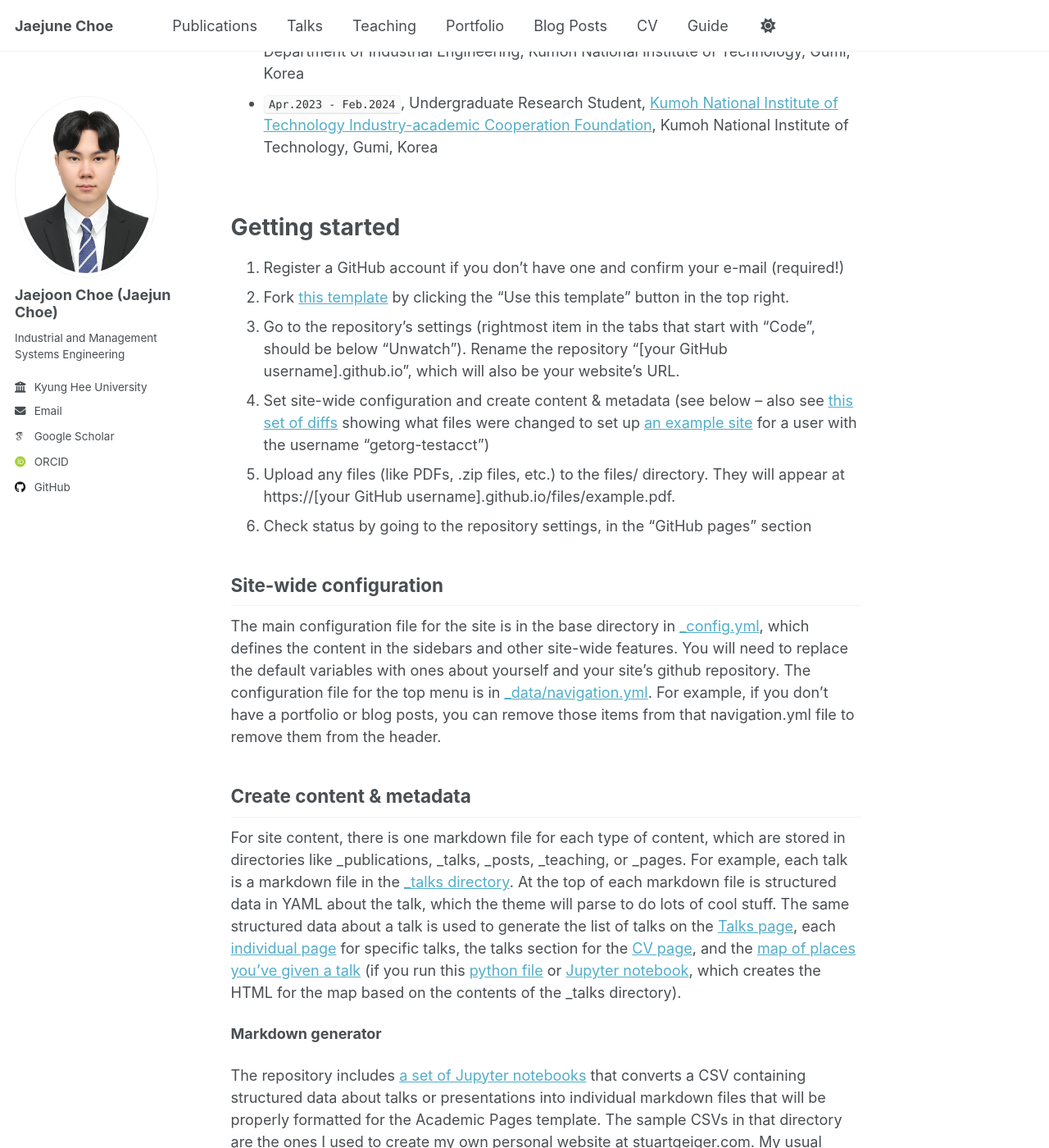
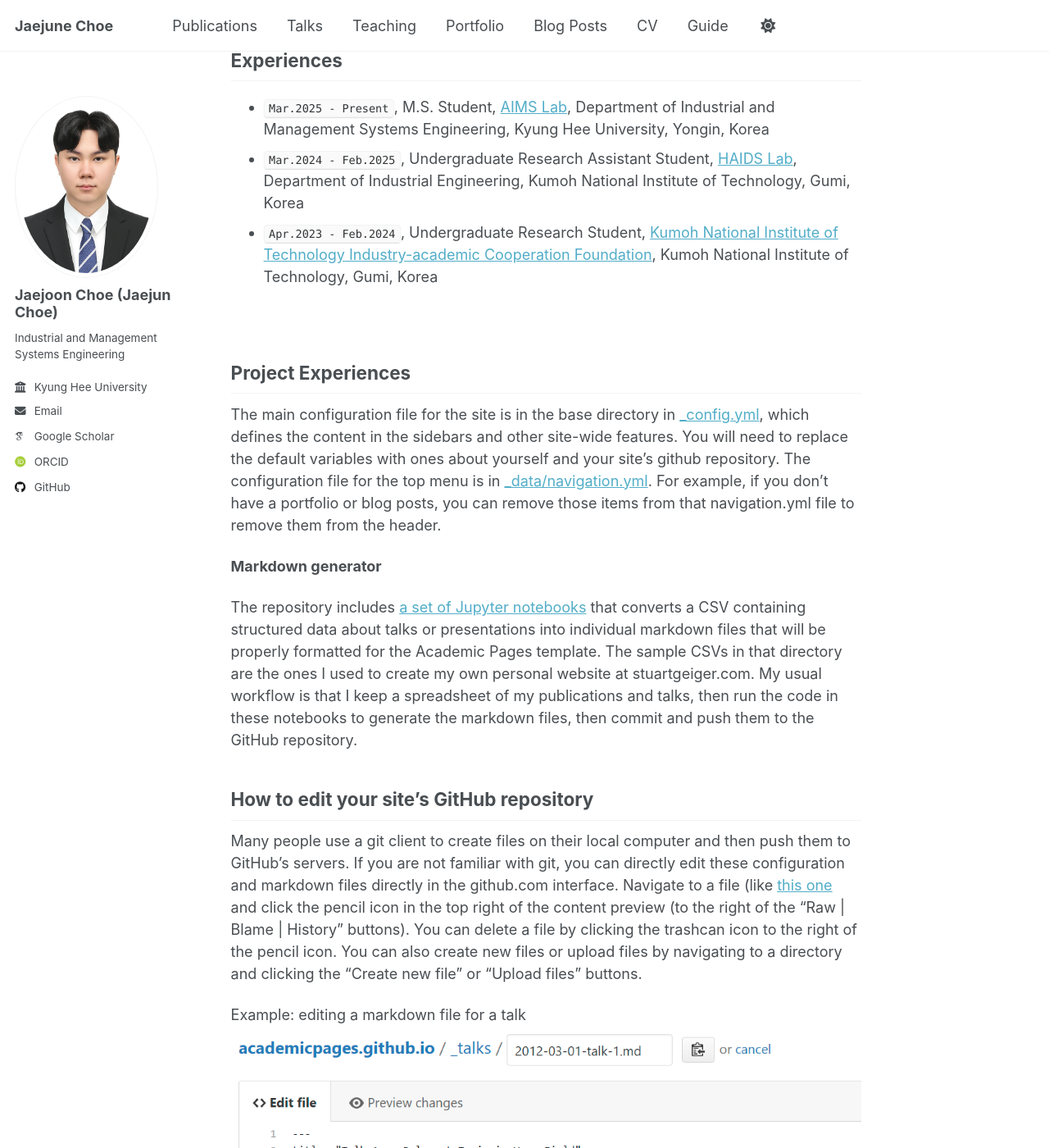
Before and after one commit to jaejunchoe/jaejunchoe.github.io, a Jekyll site: the page built from _pages/about.md, in a window 1280 px wide and 1400 px high, scrolled down 536 px. Shown: the whole window at 82% size. Built offline with Jekyll 4.4.1, drawn with Linux system fonts in a browser that asks for light colours; some web fonts are replaced; some of the changed text lies outside the part shown.

Commit message:
initial commit

```diff
--- a/_pages/about.md
+++ b/_pages/about.md
@@ -16,6 +16,10 @@ Introduction
 안녕하세요, 저는 경희대학교 산업경영공학과 지능형에너지융합전공 석사과정에 재학 중에 있습니다. 현재 대학원 석사과정으로 [인공지능 & 경영과학 연구실(Artificial Intelligence & Management Science Lab)](https://sites.google.com/khu.ac.kr/aims/home)에 소속되어있습니다. 저의 관심 연구분야는 `Defect Detection, Anomaly Detection, Data Mining`입니다.
 
 
+Hello! I am currently pursuing a master’s degree in the Intelligent Energy Convergence program within the Department of Industrial and Management Engineering at Kyung Hee University. I am affiliated with the [Artificial Intelligence & Management Science Lab](https://sites.google.com/khu.ac.kr/aims/home) as a graduate student. My research interests are in `Defect Detection, Anomaly Detection, and Data Mining`.
+
+
+
 
 Experiences
 -----
@@ -26,22 +30,14 @@ Experiences
 
 <br/>
 
-Getting started
-======
-1. Register a GitHub account if you don't have one and confirm your e-mail (required!)
-1. Fork [this template](https://github.com/academicpages/academicpages.github.io) by clicking the "Use this template" button in the top right.
-1. Go to the repository's settings (rightmost item in the tabs that start with "Code", should be below "Unwatch"). Rename the repository "[your GitHub username].github.io", which will also be your website's URL.
-1. Set site-wide configuration and create content & metadata (see below -- also see [this set of diffs](http://archive.is/3TPas) showing what files were changed to set up [an example site](https://getorg-testacct.github.io) for a user with the username "getorg-testacct")
-1. Upload any files (like PDFs, .zip files, etc.) to the files/ directory. They will appear at https://[your GitHub username].github.io/files/example.pdf.
-1. Check status by going to the repository settings, in the "GitHub pages" section
 
-Site-wide configuration
+Project Experiences
 ------
 The main configuration file for the site is in the base directory in [_config.yml](https://github.com/academicpages/academicpages.github.io/blob/master/_config.yml), which defines the content in the sidebars and other site-wide features. You will need to replace the default variables with ones about yourself and your site's github repository. The configuration file for the top menu is in [_data/navigation.yml](https://github.com/academicpages/academicpages.github.io/blob/master/_data/navigation.yml). For example, if you don't have a portfolio or blog posts, you can remove those items from that navigation.yml file to remove them from the header.
 
-Create content & metadata
-------
-For site content, there is one markdown file for each type of content, which are stored in directories like _publications, _talks, _posts, _teaching, or _pages. For example, each talk is a markdown file in the [_talks directory](https://github.com/academicpages/academicpages.github.io/tree/master/_talks). At the top of each markdown file is structured data in YAML about the talk, which the theme will parse to do lots of cool stuff. The same structured data about a talk is used to generate the list of talks on the [Talks page](https://academicpages.github.io/talks), each [individual page](https://academicpages.github.io/talks/2012-03-01-talk-1) for specific talks, the talks section for the [CV page](https://academicpages.github.io/cv), and the [map of places you've given a talk](https://academicpages.github.io/talkmap.html) (if you run this [python file](https://github.com/academicpages/academicpages.github.io/blob/master/talkmap.py) or [Jupyter notebook](https://github.com/academicpages/academicpages.github.io/blob/master/talkmap.ipynb), which creates the HTML for the map based on the contents of the _talks directory).
+
+
+
 
 **Markdown generator**
 
```
Also changed, not shown: other parts of _pages/about.md (+10 -0 lines).
